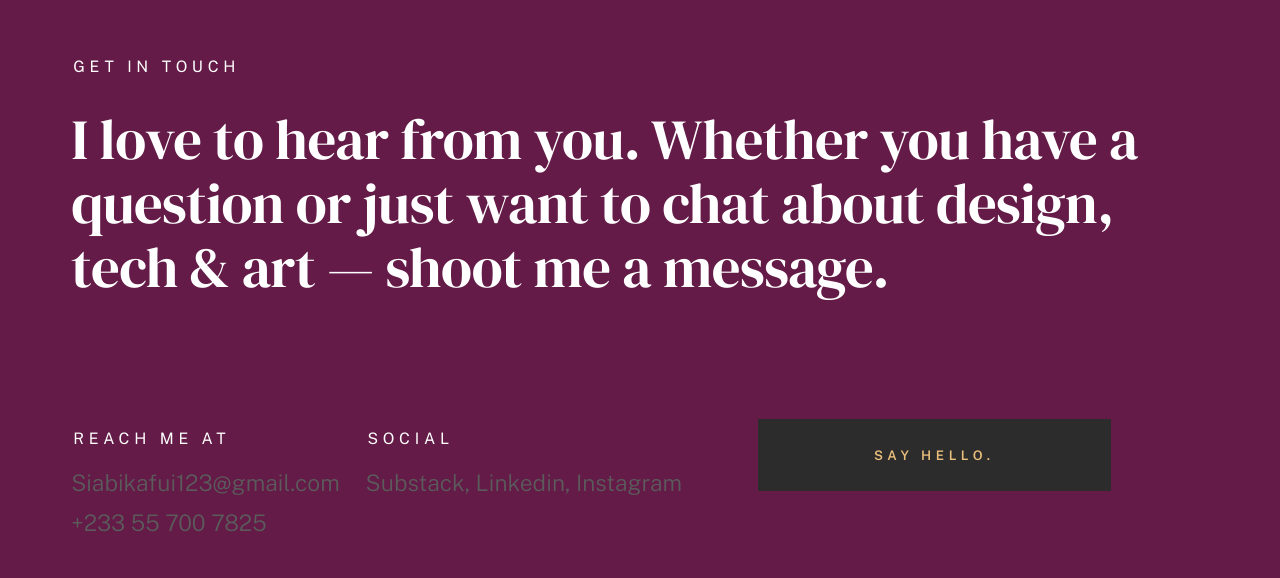
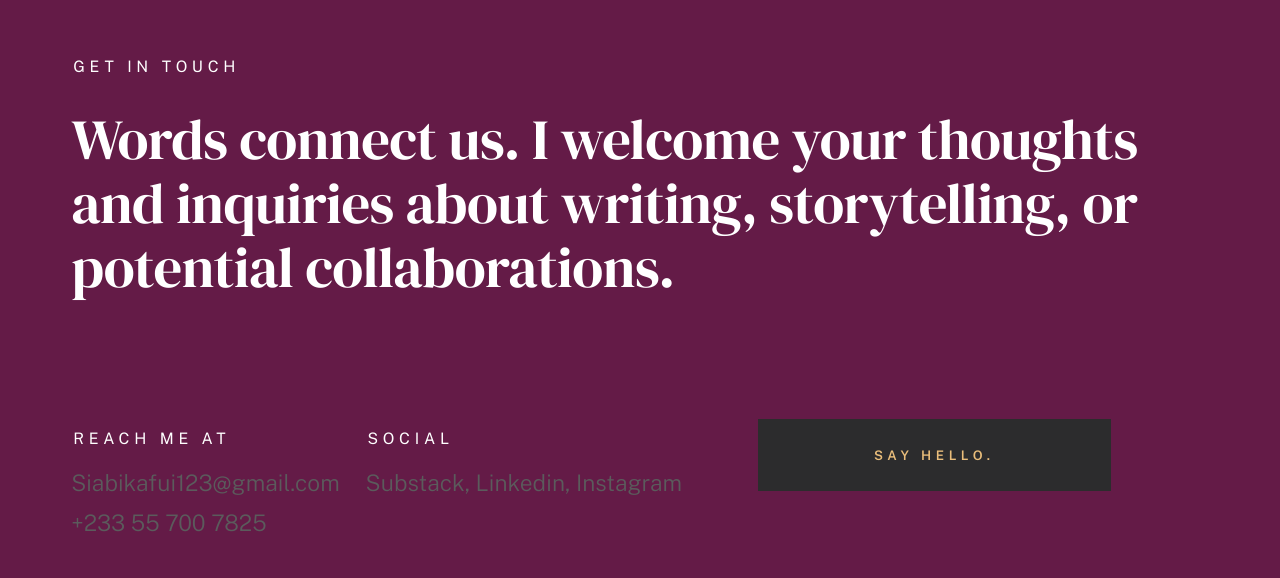
Before and after one commit to Jessebrown1/Kafui-s-Portfolio, a plain HTML site: page index.html in a window 1280 px wide. Shown: the part 6044-6622 px from the top of the page. Drawn offline with nearby package versions, Linux system fonts and the light colour scheme; a web font is replaced by a local one.

Commit message:
updated mistakes

```diff
--- a/index.html
+++ b/index.html
@@ -681,9 +681,7 @@ We’ve got a good thing going. Your story is waiting to be told,  I’m here to
                         </h2>
 
                         <p class="h1">
-                            I love to hear from you.
-                            Whether you have a question or just
-                            want to chat about design, tech & art — shoot me a message.
+                            Words connect us. I welcome your thoughts and inquiries about writing, storytelling, or potential collaborations.
                         </p>
                     </div>
                 </div> <!-- end contact-top -->
```
